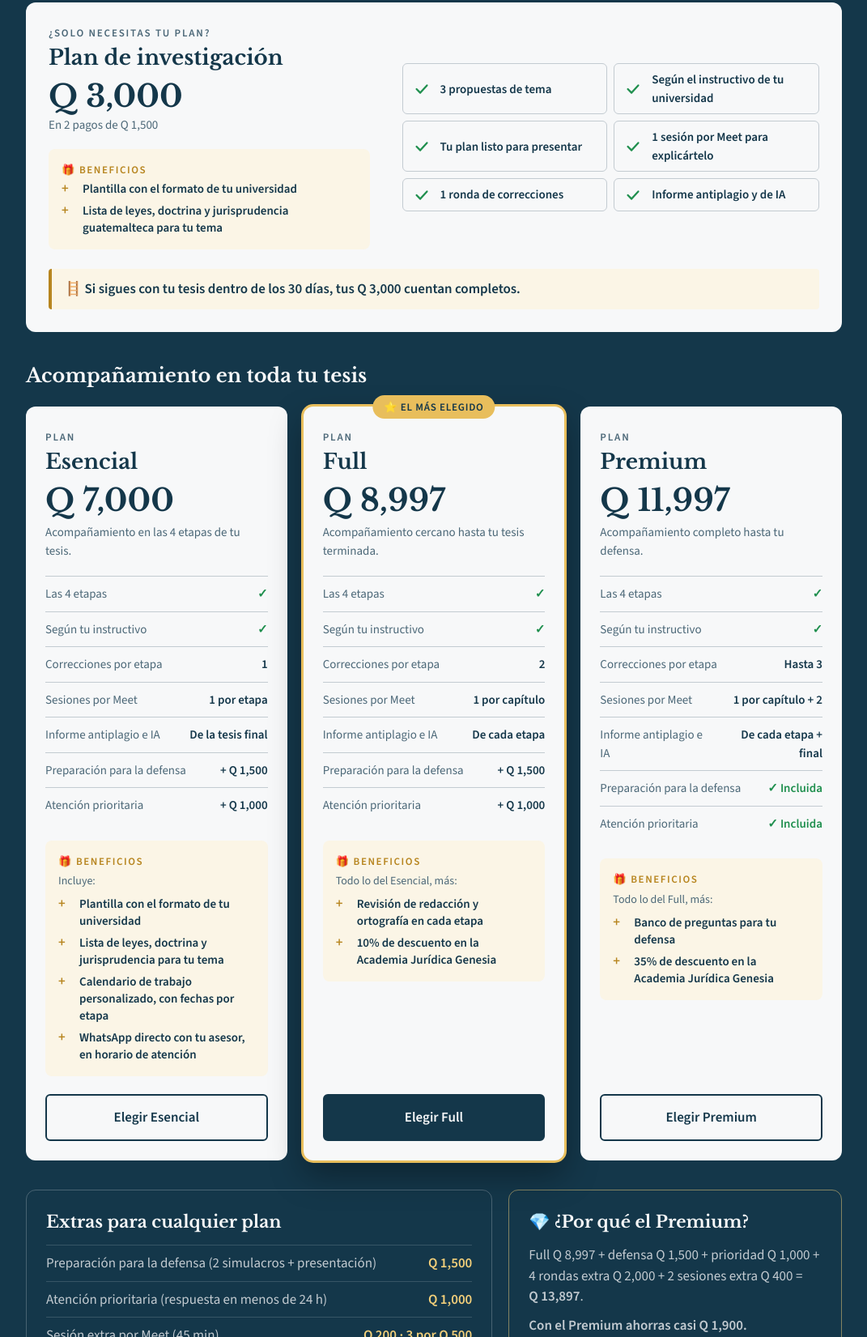
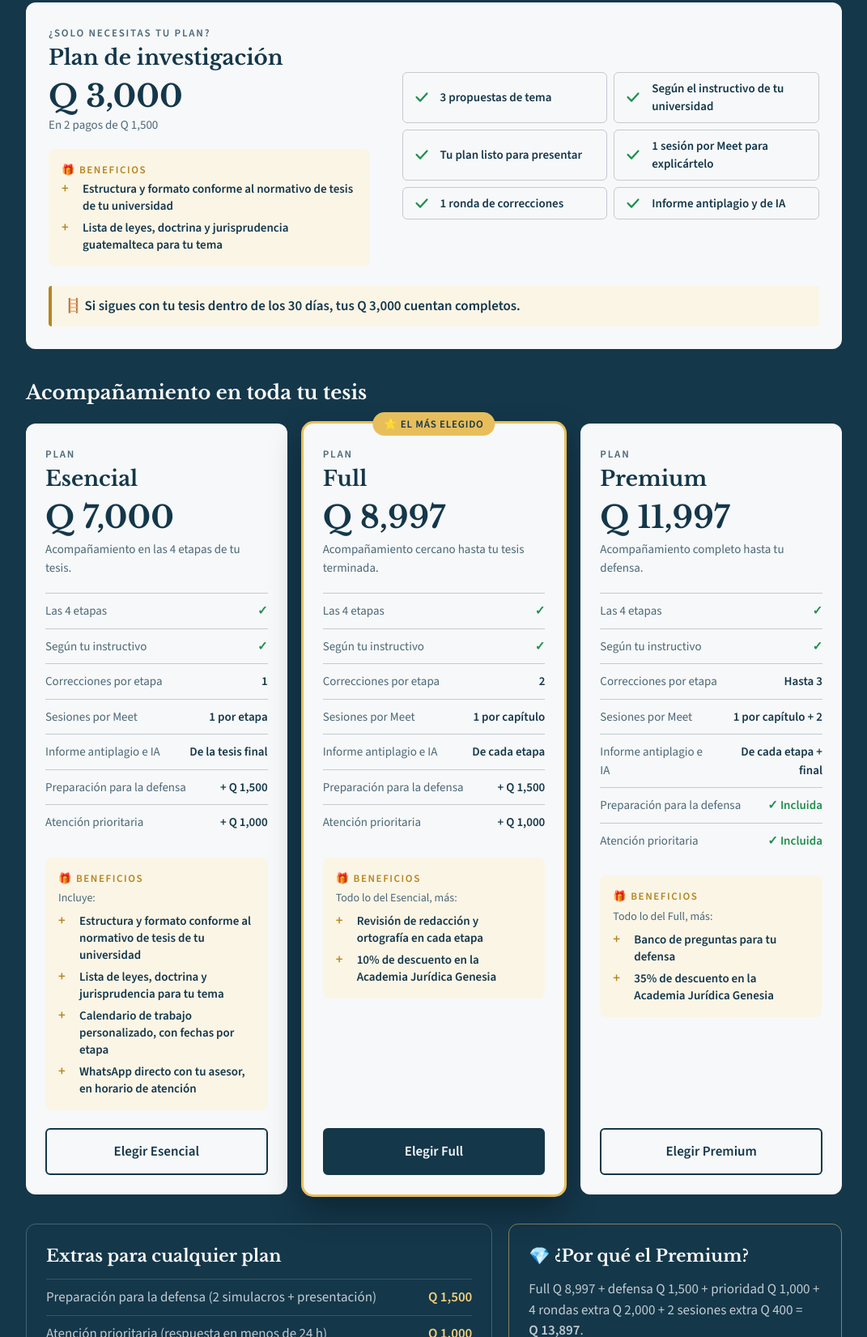
Before and after one commit to grupogenesia/Academia-Juridica, a plain HTML site: page public/tesis/index.html in a window 1280 px wide. Shown: the part 2281-3932 px from the top of the page at 81% size, without its empty margins (104-1175 px from the left). Drawn offline with nearby package versions, Linux system fonts and the light colour scheme.

Commit message:
Tesis: redacción más profesional del beneficio de estructura y formato
Co-Authored-By: Claude Opus 5.5 <noreply@anthropic.com>
Claude-Session: https://claude.ai/code/session_019P4c4Lg5d5Vsrqkia8Jftp

```diff
--- a/public/tesis/index.html
+++ b/public/tesis/index.html
@@ -384,7 +384,7 @@
           <div class="beneficios">
             <p class="beneficios-titulo">🎁 Beneficios</p>
             <ul>
-              <li>Plantilla con el formato de tu universidad</li>
+              <li>Estructura y formato conforme al normativo de tesis de tu universidad</li>
               <li>Lista de leyes, doctrina y jurisprudencia guatemalteca para tu tema</li>
             </ul>
           </div>
@@ -420,7 +420,7 @@
             <p class="beneficios-titulo">🎁 Beneficios</p>
             <p class="beneficios-intro">Incluye:</p>
             <ul>
-              <li>Plantilla con el formato de tu universidad</li>
+              <li>Estructura y formato conforme al normativo de tesis de tu universidad</li>
               <li>Lista de leyes, doctrina y jurisprudencia para tu tema</li>
               <li>Calendario de trabajo personalizado, con fechas por etapa</li>
               <li>WhatsApp directo con tu asesor, en horario de atención</li>
```
